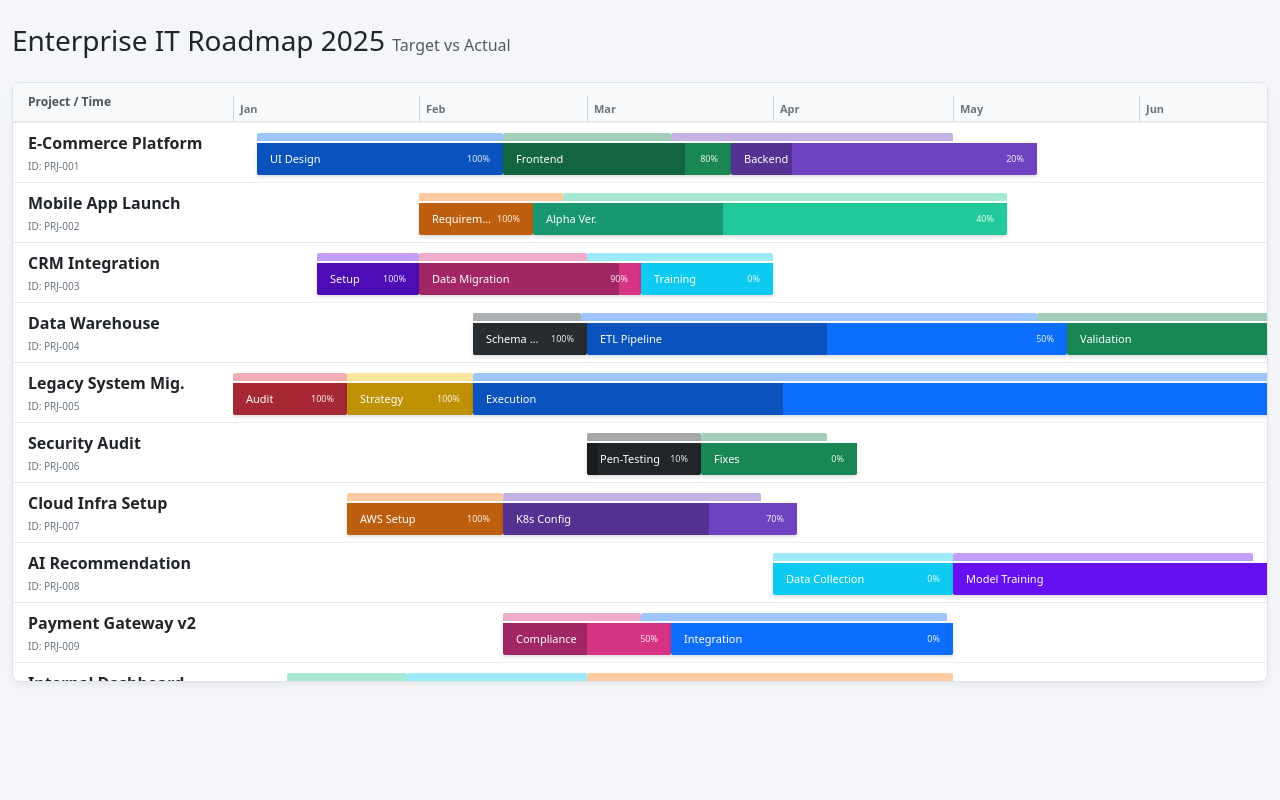
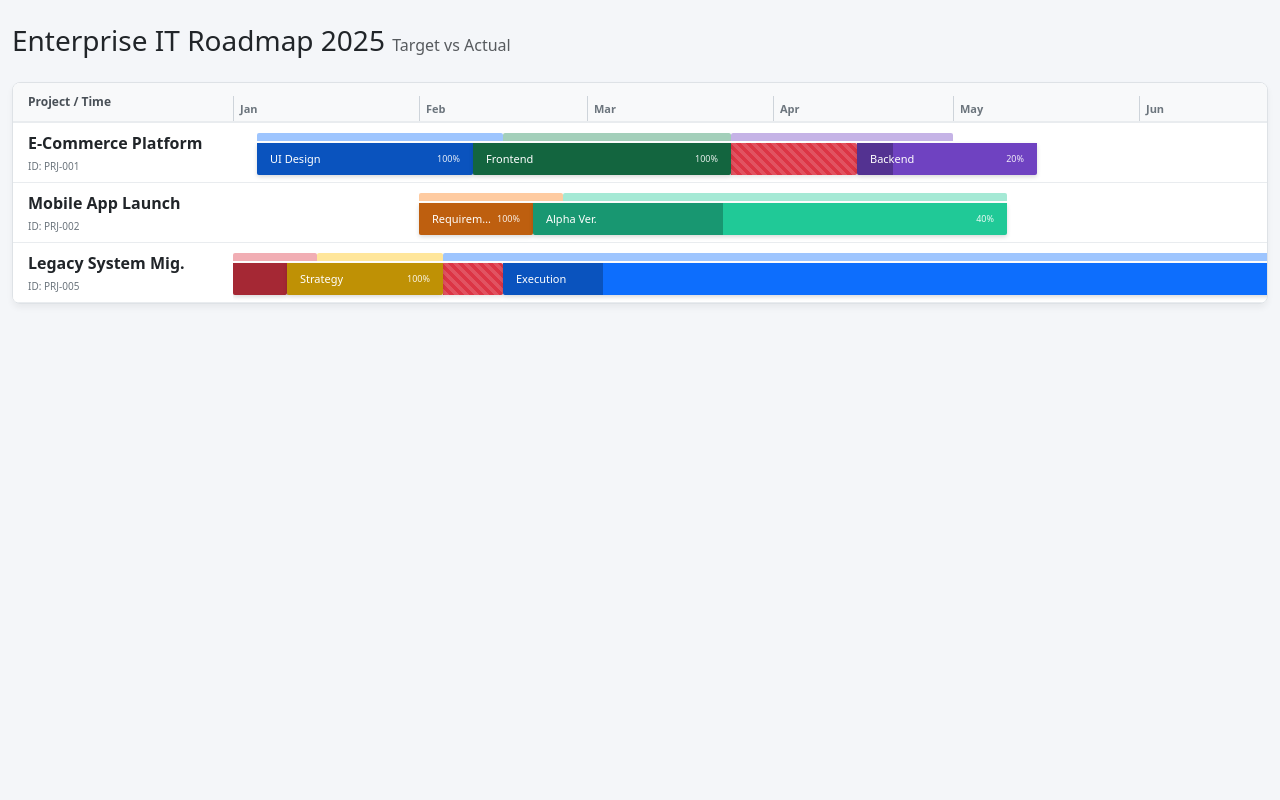
Before and after one commit to virusx1984/ProjectTracker, a plain HTML site: page index.html in a window 1280 px wide. Drawn offline with nearby package versions, Linux system fonts and the light colour scheme.

Commit message:
加了Delay和提前的处理

```diff
--- a/css/style.css
+++ b/css/style.css
@@ -61,7 +61,7 @@ body {
     flex-shrink: 0;
     background: #f8f9fa;
 
-    /* Update: Removed border-right and border-bottom per request */
+    /* Removed borders for flat look */
     border-right: none;
     border-bottom: none;
 
@@ -152,6 +152,7 @@ body {
     transition: all 0.2s;
 }
 
+/* Demand Bar (Top layer) */
 .demand-bar {
     height: 8px;
     top: 10px;
@@ -163,6 +164,7 @@ body {
     font-size: 0;
 }
 
+/* Plan Bar (Bottom layer - Main) */
 .plan-bar {
     height: 32px;
     top: 20px;
@@ -173,6 +175,37 @@ body {
     border-radius: 0 0 2px 2px;
 }
 
+/* --- Status Tails for Actual Completion --- */
+
+/* 1. Delay Tail (Red Stripes) - Used when Actual > Planned */
+.gantt-tail-delay {
+    height: 32px;
+    top: 20px;
+
+    background-color: #dc3545;
+    background-image: linear-gradient(45deg,rgba(255,255,255,.15) 25%,transparent 25%,transparent 50%,rgba(255,255,255,.15) 50%,rgba(255,255,255,.15) 75%,transparent 75%,transparent);
+    background-size: 10px 10px;
+
+    z-index: 19;
+    border-radius: 0 2px 2px 0;
+    box-shadow: 0 2px 4px rgba(0,0,0,0.1);
+    cursor: help;
+}
+
+/* 2. Early/Saved Tail (Ghost/Dashed) - Used when Actual < Planned */
+.gantt-tail-early {
+    height: 32px;
+    top: 20px;
+
+    background-color: rgba(255, 255, 255, 0.5);
+    border: 1px dashed #adb5bd;
+
+    z-index: 15;
+    border-radius: 0 2px 2px 0;
+    cursor: help;
+}
+
+/* --- Internal Content --- */
 .progress-overlay {
     position: absolute;
     top: 0;
--- a/js/script.js
+++ b/js/script.js
@@ -1,21 +1,42 @@
 $(document).ready(function () {
     // --- Configuration ---
-    const PIXELS_PER_DAY = 6; // Adjust width of days
+    const PIXELS_PER_DAY = 6;
     const TRACKER_START_DATE = new Date("2025-01-01");
-    const RENDER_MONTHS_COUNT = 15; // Render enough months to scroll horizontally
+    const RENDER_MONTHS_COUNT = 15;
 
-    // --- Data Structure: Root Object with Title & Projects ---
+    // --- Data with 'actual_completion_date' ---
     const trackerData = {
-        "tracker_title": "Enterprise IT Roadmap 2025", // Displayed in H3
+        "tracker_title": "Enterprise IT Roadmap 2025",
         "projects": [
             {
                 "project_id": "PRJ-001",
                 "project_name": "E-Commerce Platform",
                 "start_date": "2025-01-05",
                 "milestones": [
-                    { "name": "UI Design", "status_progress": 1.0, "planned_end": "2025-02-15", "demand_due_date": "2025-02-15", "color": "#0d6efd" },
-                    { "name": "Frontend", "status_progress": 0.8, "planned_end": "2025-03-25", "demand_due_date": "2025-03-15", "color": "#198754" },
-                    { "name": "Backend", "status_progress": 0.2, "planned_end": "2025-05-15", "demand_due_date": "2025-05-01", "color": "#6f42c1" }
+                    {
+                        "name": "UI Design",
+                        "status_progress": 1.0,
+                        "planned_end": "2025-02-15",
+                        "actual_completion_date": "2025-02-10", // Case: Early
+                        "demand_due_date": "2025-02-15",
+                        "color": "#0d6efd"
+                    },
+                    {
+                        "name": "Frontend",
+                        "status_progress": 1.0,
+                        "planned_end": "2025-03-25",
+                        "actual_completion_date": "2025-04-15", // Case: Late
+                        "demand_due_date": "2025-03-25",
+                        "color": "#198754"
+                    },
+                    {
+                        "name": "Backend",
+                        "status_progress": 0.2,
+                        "planned_end": "2025-05-15",
+                        "actual_completion_date": null, // Case: In Progress
+                        "demand_due_date": "2025-05-01",
+                        "color": "#6f42c1"
+                    }
                 ]
             },
             {
@@ -23,28 +44,22 @@ $(document).ready(function () {
                 "project_name": "Mobile App Launch",
                 "start_date": "2025-02-01",
                 "milestones": [
-                    { "name": "Requirement", "status_progress": 1.0, "planned_end": "2025-02-20", "demand_due_date": "2025-02-25", "color": "#fd7e14" },
-                    { "name": "Alpha Ver.", "status_progress": 0.4, "planned_end": "2025-05-10", "demand_due_date": "2025-05-10", "color": "#20c997" }
-                ]
-            },
-            {
-                "project_id": "PRJ-003",
-                "project_name": "CRM Integration",
-                "start_date": "2025-01-15",
-                "milestones": [
-                    { "name": "Setup", "status_progress": 1.0, "planned_end": "2025-02-01", "demand_due_date": "2025-02-01", "color": "#6610f2" },
-                    { "name": "Data Migration", "status_progress": 0.9, "planned_end": "2025-03-10", "demand_due_date": "2025-03-01", "color": "#d63384" },
-                    { "name": "Training", "status_progress": 0.0, "planned_end": "2025-04-01", "demand_due_date": "2025-04-01", "color": "#0dcaf0" }
-                ]
-            },
-            {
-                "project_id": "PRJ-004",
-                "project_name": "Data Warehouse",
-                "start_date": "2025-02-10",
-                "milestones": [
-                    { "name": "Schema Design", "status_progress": 1.0, "planned_end": "2025-03-01", "demand_due_date": "2025-02-28", "color": "#343a40" },
-                    { "name": "ETL Pipeline", "status_progress": 0.5, "planned_end": "2025-05-20", "demand_due_date": "2025-05-15", "color": "#0d6efd" },
-                    { "name": "Validation", "status_progress": 0.0, "planned_end": "2025-06-30", "demand_due_date": "2025-06-25", "color": "#198754" }
+                    {
+                        "name": "Requirement",
+                        "status_progress": 1.0,
+                        "planned_end": "2025-02-20",
+                        "actual_completion_date": "2025-02-20", // Case: On Time
+                        "demand_due_date": "2025-02-25",
+                        "color": "#fd7e14"
+                    },
+                    {
+                        "name": "Alpha Ver.",
+                        "status_progress": 0.4,
+                        "planned_end": "2025-05-10",
+                        "actual_completion_date": null,
+                        "demand_due_date": "2025-05-10",
+                        "color": "#20c997"
+                    }
                 ]
             },
             {
@@ -52,73 +67,9 @@ $(document).ready(function () {
                 "project_name": "Legacy System Mig.",
                 "start_date": "2025-01-01",
                 "milestones": [
-                    { "name": "Audit", "status_progress": 1.0, "planned_end": "2025-01-20", "demand_due_date": "2025-01-20", "color": "#dc3545" },
-                    { "name": "Strategy", "status_progress": 1.0, "planned_end": "2025-02-10", "demand_due_date": "2025-02-10", "color": "#ffc107" },
-                    { "name": "Execution", "status_progress": 0.3, "planned_end": "2025-08-01", "demand_due_date": "2025-07-15", "color": "#0d6efd" }
-                ]
-            },
-            {
-                "project_id": "PRJ-006",
-                "project_name": "Security Audit",
-                "start_date": "2025-03-01",
-                "milestones": [
-                    { "name": "Pen-Testing", "status_progress": 0.1, "planned_end": "2025-03-20", "demand_due_date": "2025-03-20", "color": "#212529" },
-                    { "name": "Fixes", "status_progress": 0.0, "planned_end": "2025-04-15", "demand_due_date": "2025-04-10", "color": "#198754" }
-                ]
-            },
-            {
-                "project_id": "PRJ-007",
-                "project_name": "Cloud Infra Setup",
-                "start_date": "2025-01-20",
-                "milestones": [
-                    { "name": "AWS Setup", "status_progress": 1.0, "planned_end": "2025-02-15", "demand_due_date": "2025-02-15", "color": "#fd7e14" },
-                    { "name": "K8s Config", "status_progress": 0.7, "planned_end": "2025-04-05", "demand_due_date": "2025-03-30", "color": "#6f42c1" }
-                ]
-            },
-            {
-                "project_id": "PRJ-008",
-                "project_name": "AI Recommendation",
-                "start_date": "2025-04-01",
-                "milestones": [
-                    { "name": "Data Collection", "status_progress": 0.0, "planned_end": "2025-05-01", "demand_due_date": "2025-05-01", "color": "#0dcaf0" },
-                    { "name": "Model Training", "status_progress": 0.0, "planned_end": "2025-07-01", "demand_due_date": "2025-06-20", "color": "#6610f2" }
-                ]
-            },
-            {
-                "project_id": "PRJ-009",
-                "project_name": "Payment Gateway v2",
-                "start_date": "2025-02-15",
-                "milestones": [
-                    { "name": "Compliance", "status_progress": 0.5, "planned_end": "2025-03-15", "demand_due_date": "2025-03-10", "color": "#d63384" },
-                    { "name": "Integration", "status_progress": 0.0, "planned_end": "2025-05-01", "demand_due_date": "2025-04-30", "color": "#0d6efd" }
-                ]
-            },
-            {
-                "project_id": "PRJ-010",
-                "project_name": "Internal Dashboard",
-                "start_date": "2025-01-10",
-                "milestones": [
-                    { "name": "UX Research", "status_progress": 1.0, "planned_end": "2025-01-30", "demand_due_date": "2025-01-30", "color": "#20c997" },
-                    { "name": "Dev Phase 1", "status_progress": 1.0, "planned_end": "2025-03-01", "demand_due_date": "2025-03-01", "color": "#0dcaf0" },
-                    { "name": "Dev Phase 2", "status_progress": 0.2, "planned_end": "2025-05-01", "demand_due_date": "2025-05-01", "color": "#fd7e14" }
-                ]
-            },
-            {
-                "project_id": "PRJ-011",
-                "project_name": "Marketing Website",
-                "start_date": "2025-03-10",
-                "milestones": [
-                    { "name": "Content", "status_progress": 0.2, "planned_end": "2025-04-01", "demand_due_date": "2025-03-30", "color": "#ffc107" },
-                    { "name": "Design", "status_progress": 0.0, "planned_end": "2025-04-20", "demand_due_date": "2025-04-15", "color": "#dc3545" }
-                ]
-            },
-            {
-                "project_id": "PRJ-012",
-                "project_name": "Global Rollout",
-                "start_date": "2025-05-01",
-                "milestones": [
-                    { "name": "Localization", "status_progress": 0.0, "planned_end": "2025-06-01", "demand_due_date": "2025-06-01", "color": "#6f42c1" },
-                    { "name": "Launch", "status_progress": 0.0, "planned_end": "2025-07-01", "demand_due_date": "2025-07-01", "color": "#198754" }
+                    { "name": "Audit", "status_progress": 1.0, "planned_end": "2025-01-15", "actual_completion_date": "2025-01-10", "color": "#dc3545" },
+                    { "name": "Strategy", "status_progress": 1.0, "planned_end": "2025-02-05", "actual_completion_date": "2025-02-15", "color": "#ffc107" },
+                    { "name": "Execution", "status_progress": 0.1, "planned_end": "2025-08-01", "actual_completion_date": null, "color": "#0d6efd" }
                 ]
             }
         ]
@@ -134,36 +85,27 @@ $(document).ready(function () {
     function renderTracker() {
         const $container = $('#projects-container');
         const $headerTicks = $('#header-ticks-container');
-        const $mainTitle = $('#tracker-main-title'); // Select the H3
+        const $mainTitle = $('#tracker-main-title');
 
-        // 1. Set the Title from JSON dynamically
-        // Using .html() to allow keeping the <small> tag if desired, or replace entirely
+        // 1. Set Title
         $mainTitle.html(`${trackerData.tracker_title} <small class="text-muted fs-6">Target vs Actual</small>`);
 
-        // 2. Clear previous content
+        // 2. Clear content
         $container.empty();
         $headerTicks.empty();
 
-        // --- Calculate Timeline Width ---
+        // 3. Render Header & Calc Width
         let totalTimelineWidth = 0;
-
-        // 3. Render Timeline Header
         for(let i=0; i < RENDER_MONTHS_COUNT; i++) {
             let targetMonthDate = new Date(TRACKER_START_DATE);
             targetMonthDate.setMonth(targetMonthDate.getMonth() + i);
-
             let daysFromStart = getDaysDiff(TRACKER_START_DATE, targetMonthDate);
             let leftPos = daysFromStart * PIXELS_PER_DAY;
-
             let monthName = targetMonthDate.toLocaleString('default', { month: 'short' });
 
             $headerTicks.append(`<div class="time-mark" style="left: ${leftPos}px">${monthName}</div>`);
-
-            // Add buffer to ensure no cutoff for the last month
             totalTimelineWidth = leftPos + 100;
         }
-
-        // Apply calculated width to header container to enable scrolling
         $headerTicks.css('min-width', totalTimelineWidth + 'px');
 
         // 4. Render Projects
@@ -182,8 +124,6 @@ $(document).ready(function () {
             $container.append(projectHTML);
 
             const $rowContext = $(`#milestones-${project.project_id}`);
-
-            // Initialize Dual Track Anchors
             let currentPlanAnchor = project.start_date;
             let currentDemandAnchor = project.start_date;
 
@@ -196,23 +136,53 @@ $(document).ready(function () {
                 const demandWidth = Math.max(demandDuration * PIXELS_PER_DAY, 2);
                 const demandLeft = demandOffset * PIXELS_PER_DAY;
 
-                const demandHTML = `
+                $rowContext.append(`
                     <div class="gantt-bar demand-bar"
                          style="left: ${demandLeft}px; width: ${demandWidth}px; background-color: ${ms.color};"
                          title="Demand: ${ms.name} (Due: ${demandEndDate})">
                     </div>
-                `;
-                $rowContext.append(demandHTML);
+                `);
 
-                // --- B. PLAN TRACK (Bottom Bar) ---
-                const planDuration = getDaysDiff(currentPlanAnchor, ms.planned_end);
+                // --- B. PLAN TRACK (Bottom Bar with Actuals) ---
+
+                const actualDate = ms.actual_completion_date;
+                const plannedDate = ms.planned_end;
+
+                // Determine visualization endpoints
+                let solidBarEnd = plannedDate;
+                let tailType = null; // 'late' or 'early'
+                let tailStart = null;
+                let tailEnd = null;
+                let effectiveEndDate = plannedDate; // Determines where the NEXT task starts
+
+                if (actualDate) {
+                    if (new Date(actualDate) > new Date(plannedDate)) {
+                        // CASE: LATE
+                        solidBarEnd = plannedDate;
+                        tailType = 'late';
+                        tailStart = plannedDate;
+                        tailEnd = actualDate;
+                        effectiveEndDate = actualDate;
+                    } else if (new Date(actualDate) < new Date(plannedDate)) {
+                        // CASE: EARLY
+                        solidBarEnd = actualDate;
+                        tailType = 'early';
+                        tailStart = actualDate;
+                        tailEnd = plannedDate;
+                        effectiveEndDate = actualDate;
+                    } else {
+                        // CASE: ON TIME
+                        effectiveEndDate = actualDate;
+                    }
+                }
+
+                // 1. Render Solid Main Bar
+                const planDuration = getDaysDiff(currentPlanAnchor, solidBarEnd);
                 const planOffset = getDaysDiff(TRACKER_START_DATE, currentPlanAnchor);
-
                 const planWidth = Math.max(planDuration * PIXELS_PER_DAY, 2);
                 const planLeft = planOffset * PIXELS_PER_DAY;
                 const progressPct = Math.round(ms.status_progress * 100);
 
-                // Determine if text should be displayed (Threshold: 60px)
                 let innerContent = '';
                 if (planWidth > 60) {
                     innerContent = `
@@ -223,23 +193,39 @@ $(document).ready(function () {
                     `;
                 }
 
-                const planHTML = `
+                $rowContext.append(`
                     <div class="gantt-bar plan-bar"
                          style="left: ${planLeft}px; width: ${planWidth}px; background-color: ${ms.color};"
-                         title="Plan: ${ms.name} (End: ${ms.planned_end}) - ${progressPct}%">
+                         title="Plan: ${ms.name} (End: ${solidBarEnd})">
                         <div class="progress-overlay" style="width: ${progressPct}%"></div>
                         ${innerContent}
                     </div>
-                `;
-                $rowContext.append(planHTML);
+                `);
+
+                // 2. Render Tail (if exists)
+                if (tailType) {
+                    const tailDuration = getDaysDiff(tailStart, tailEnd);
+                    const tailOffset = getDaysDiff(TRACKER_START_DATE, tailStart);
+                    const tailWidth = Math.max(tailDuration * PIXELS_PER_DAY, 2);
+                    const tailLeft = tailOffset * PIXELS_PER_DAY;
+
+                    const tailClass = tailType === 'late' ? 'gantt-tail-delay' : 'gantt-tail-early';
+                    const tailTitle = tailType === 'late' ? `Overrun: ${tailEnd}` : `Saved Time: ${tailEnd}`;
+
+                    $rowContext.append(`
+                        <div class="gantt-bar ${tailClass}"
+                             style="left: ${tailLeft}px; width: ${tailWidth}px;"
+                             title="${tailTitle}">
+                        </div>
+                    `);
+                }
 
                 // --- C. Update Anchors ---
                 currentDemandAnchor = demandEndDate;
-                currentPlanAnchor = ms.planned_end;
+                currentPlanAnchor = effectiveEndDate;
             });
         });
     }
 
-    // Execute
     renderTracker();
 });
```
